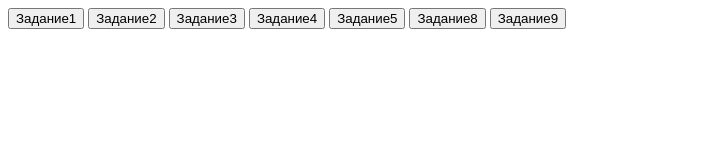
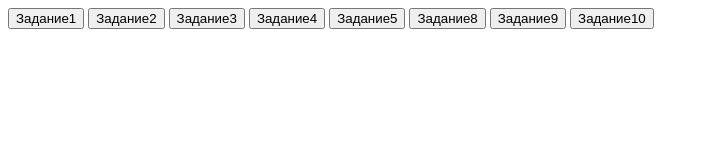
Before and after one commit to AndreyGorbachev97/homeWorkOtus, a website: page homeWork1/index.html in a window 1280 px wide. Shown: the whole page, without its empty margins (0-709 px from the left). Drawn offline with Linux system fonts and the light colour scheme.

Commit message:
solution task10

```diff
--- a/homeWork1/index.html
+++ b/homeWork1/index.html
@@ -13,6 +13,7 @@
     <script src="task6.js"></script>
     <script src="task8.js"></script>
     <script src="task9.js"></script>
+    <script src="task10.js"></script>
     <title>Document</title>
   </head>
   <body>
@@ -23,5 +24,6 @@
     <button onclick="task5()">Задание5</button>
     <button onclick="task8()">Задание8</button>
     <button onclick="task9()">Задание9</button>
+    <button onclick="task10()">Задание10</button>
   </body>
 </html>
--- /dev/null
+++ b/homeWork1/task10.js
@@ -0,0 +1,9 @@
+const task10 = () => {
+  const str = prompt('Введите строку: ');
+  const regData = /\d{1,2}[\.\/]\d{2}[\.\/]\d{2,4}/
+  const regEmail = /[\da-z\.]+@[\da-z]+\.[a-z]+/
+  const regPhone = /\+\d[\s\(\-]{0,1}\d{3}[\s\)\-]{0,1}\d{3}[\s\-]{0,1}\d{2}[\s\-]{0, 1}\d{2}/
+  console.log("Дата?", regData.test(str));
+  console.log("Почта?", regEmail.test(str));
+  console.log("Телефон?", regPhone.test(str));
+}
```
